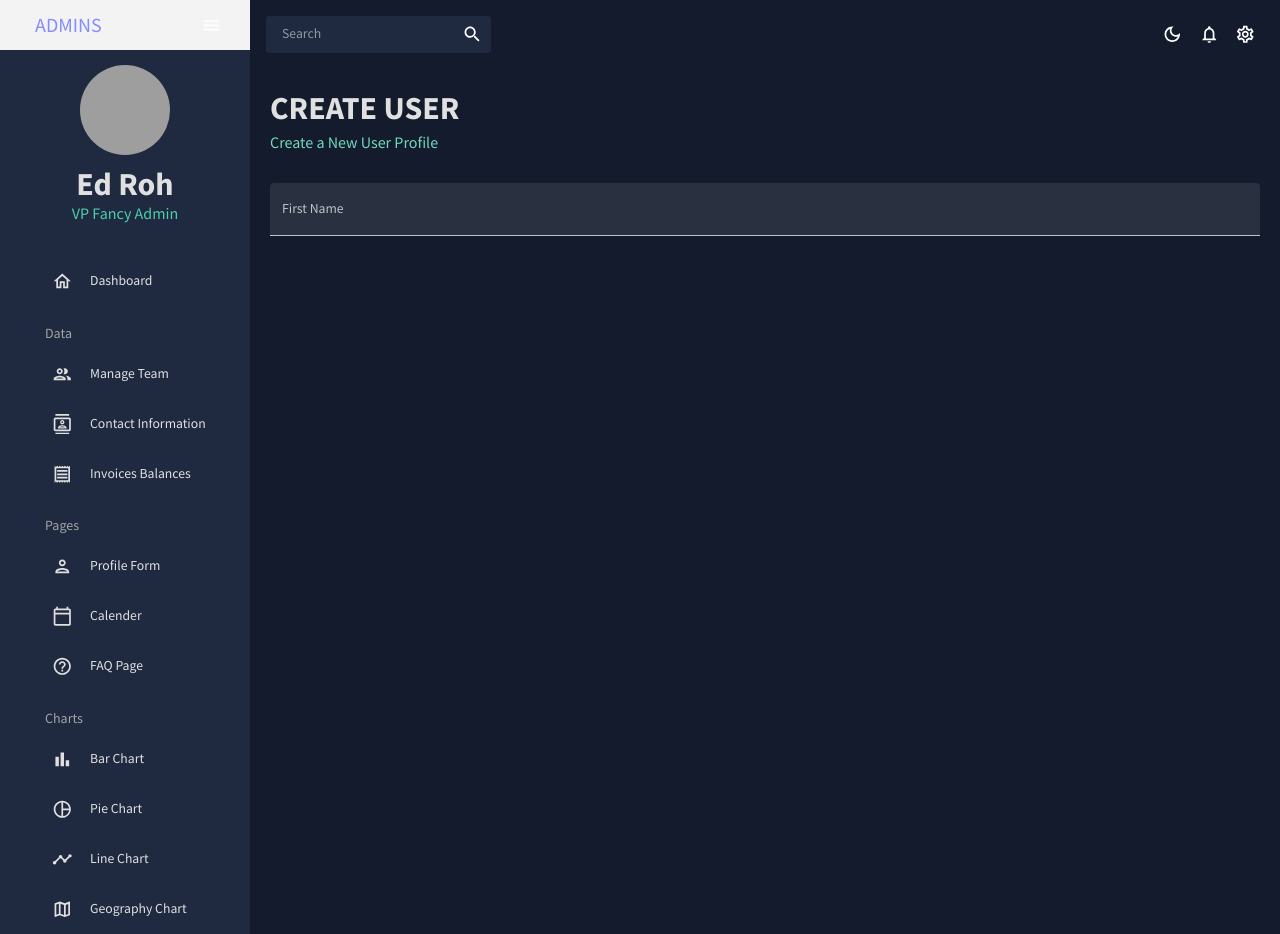
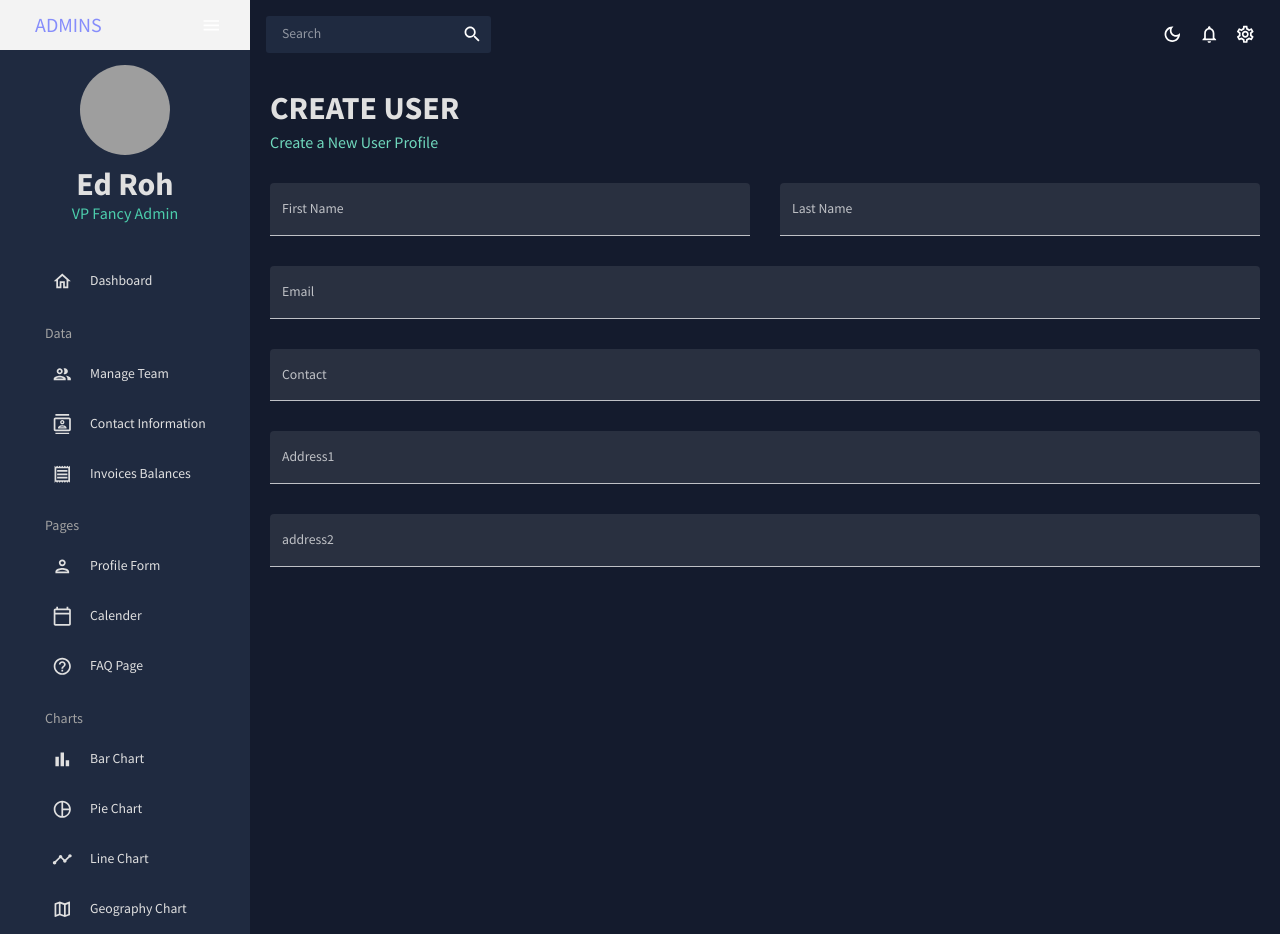
Before and after one commit to habiburrahman26/dashboard-with-material-ui, a React (Vite) app: page /form in a window 1280 px wide. Built offline with nearby package versions, Linux system fonts and the light colour scheme; grey boxes are pictures that could not be loaded.

Commit message:
contact form design complete

```diff
--- a/src/scenes/form/Form.jsx
+++ b/src/scenes/form/Form.jsx
@@ -55,14 +55,7 @@ const Form = () => {
           /* and other goodies */
         }) => (
           <form onSubmit={handleSubmit}>
-            <Box
-              display="grid"
-              gap="30px"
-              gridTemplateColumns="repeat(0,1fr)"
-              sx={{
-                '& > div': { gridColumn: isMobile ? 'span 4' : undefined },
-              }}
-            >
+            <Box display="grid" gap="30px" gridTemplateColumns="repeat(0,1fr)">
               <TextField
                 fullWidth
                 variant="filled"
@@ -78,6 +71,81 @@ const Form = () => {
                   gridColumn: 'span 2',
                 }}
               />
+              <TextField
+                fullWidth
+                variant="filled"
+                type="text"
+                label="Last Name"
+                onBlur={handleBlur}
+                onChange={handleChange}
+                value={values.lastName}
+                name="lastName"
+                error={!!touched.lastName && !!errors.lastName}
+                helperText={touched.lastName && errors.lastName}
+                sx={{
+                  gridColumn: 'span 2',
+                }}
+              />
+              <TextField
+                fullWidth
+                variant="filled"
+                type="text"
+                label="Email"
+                onBlur={handleBlur}
+                onChange={handleChange}
+                value={values.email}
+                name="email"
+                error={!!touched.email && !!errors.email}
+                helperText={touched.email && errors.email}
+                sx={{
+                  gridColumn: 'span 4',
+                }}
+              />
+              <TextField
+                fullWidth
+                variant="filled"
+                type="text"
+                label="Contact"
+                onBlur={handleBlur}
+                onChange={handleChange}
+                value={values.contact}
+                name="contact"
+                error={!!touched.contact && !!errors.contact}
+                helperText={touched.contact && errors.contact}
+                sx={{
+                  gridColumn: 'span 4',
+                }}
+              />
+              <TextField
+                fullWidth
+                variant="filled"
+                type="text"
+                label="Address1"
+                onBlur={handleBlur}
+                onChange={handleChange}
+                value={values.address1}
+                name="address1"
+                error={!!touched.address1 && !!errors.address1}
+                helperText={touched.address1 && errors.address1}
+                sx={{
+                  gridColumn: 'span 4',
+                }}
+              />
+              <TextField
+                fullWidth
+                variant="filled"
+                type="text"
+                label="address2"
+                onBlur={handleBlur}
+                onChange={handleChange}
+                value={values.address2}
+                name="address2"
+                error={!!touched.address2 && !!errors.address2}
+                helperText={touched.address2 && errors.address2}
+                sx={{
+                  gridColumn: 'span 4',
+                }}
+              />
             </Box>
           </form>
         )}
```
